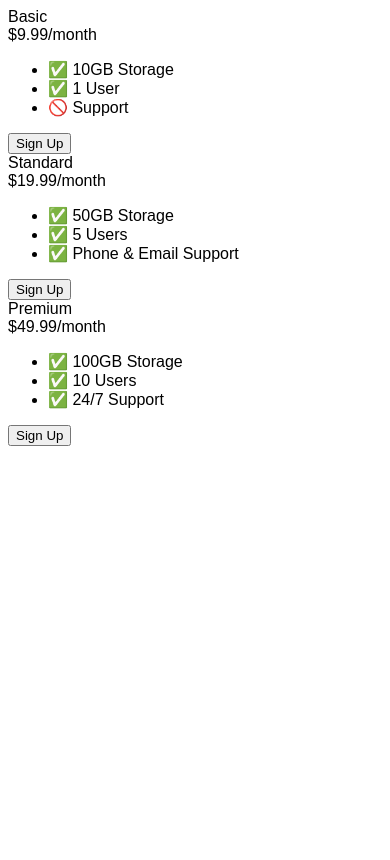
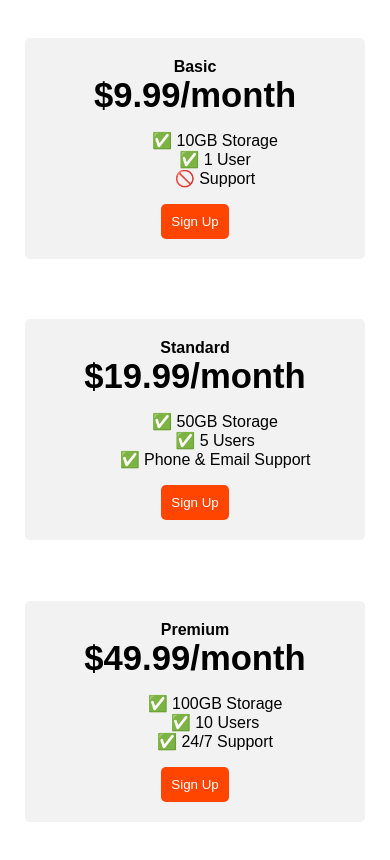
Before and after one commit to mahmoudahhagras/web-projects, a plain HTML site: page Projects/Mini Project - Pricing Table/index.html in a window 390 px wide. Drawn offline with Linux system fonts and the light colour scheme; a web font is replaced by a local one.

Commit message:
Refactor CSS styles for pricing table layout and responsiveness

```diff
--- a/Projects/Mini Project - Pricing Table/index.html
+++ b/Projects/Mini Project - Pricing Table/index.html
@@ -12,9 +12,43 @@
       body {
         font-family: "Sono", sans-serif;
       }
-
-      /* Hint: What can you do with a media query and flexbox? */
+      .pricing-container {
+        display: flex;
+        justify-content: center;
+        align-items: center;
+        min-height: 100vh;
+      }
+      .pricing-plan {
+        background-color: #f2f2f2;
+        margin: 10px;
+        align-items: center;
+        text-align: center;
+        padding: 20px;
+        border-radius: 5px;
+        width: 300px;
+      }
+      .plan-title {
+        font-weight: 800;
+      }
+      .plan-price {
+        font-size: 26pt;
+        font-weight: 700;
+      }
+      .plan-features {
+        list-style-type: none;
+      }
+      .plan-button {
+        background-color: orangered;
+        color: white;
+        border-radius: 5px;
+        border-width: 0;
+        padding: 10px;
+      }
       @media (max-width: 1250px) {
+        .pricing-container {
+          flex-direction: row;
+         flex-wrap: wrap;
+        }
       }
     </style>
   </head>
```
